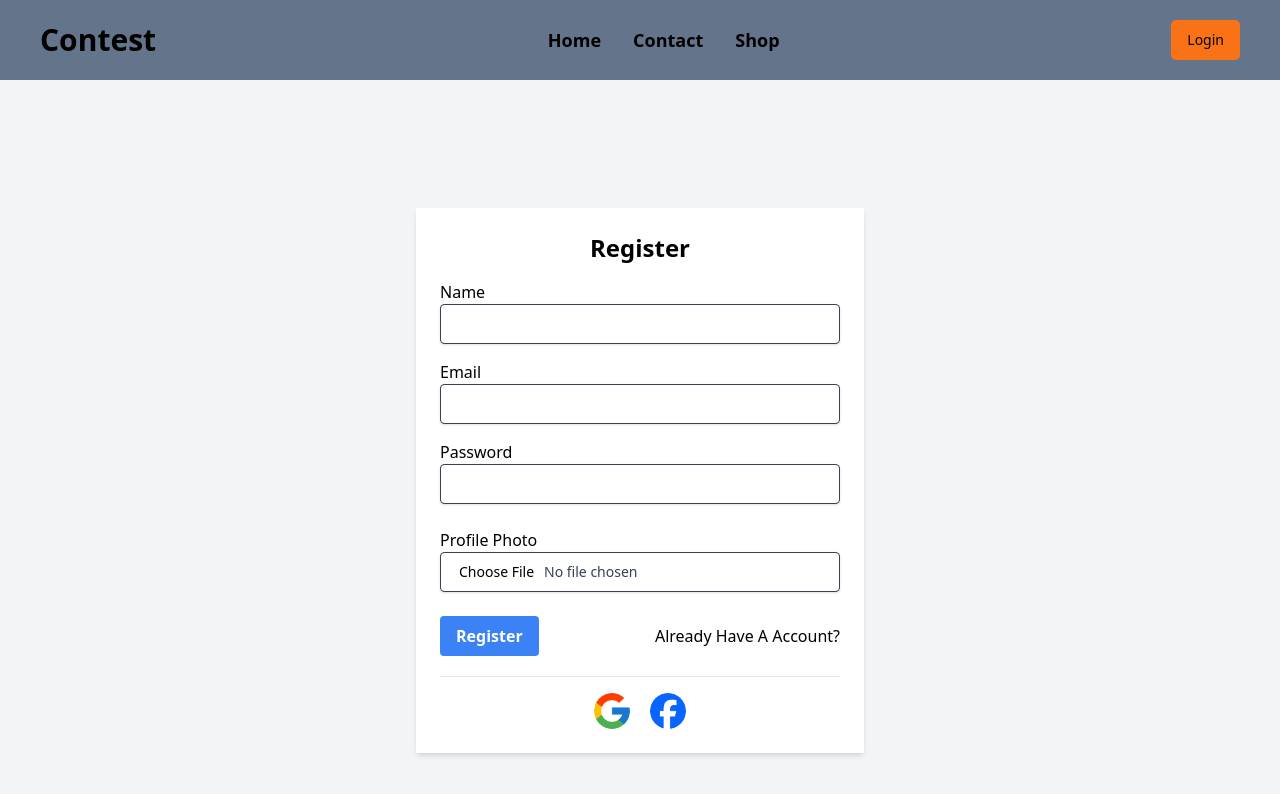
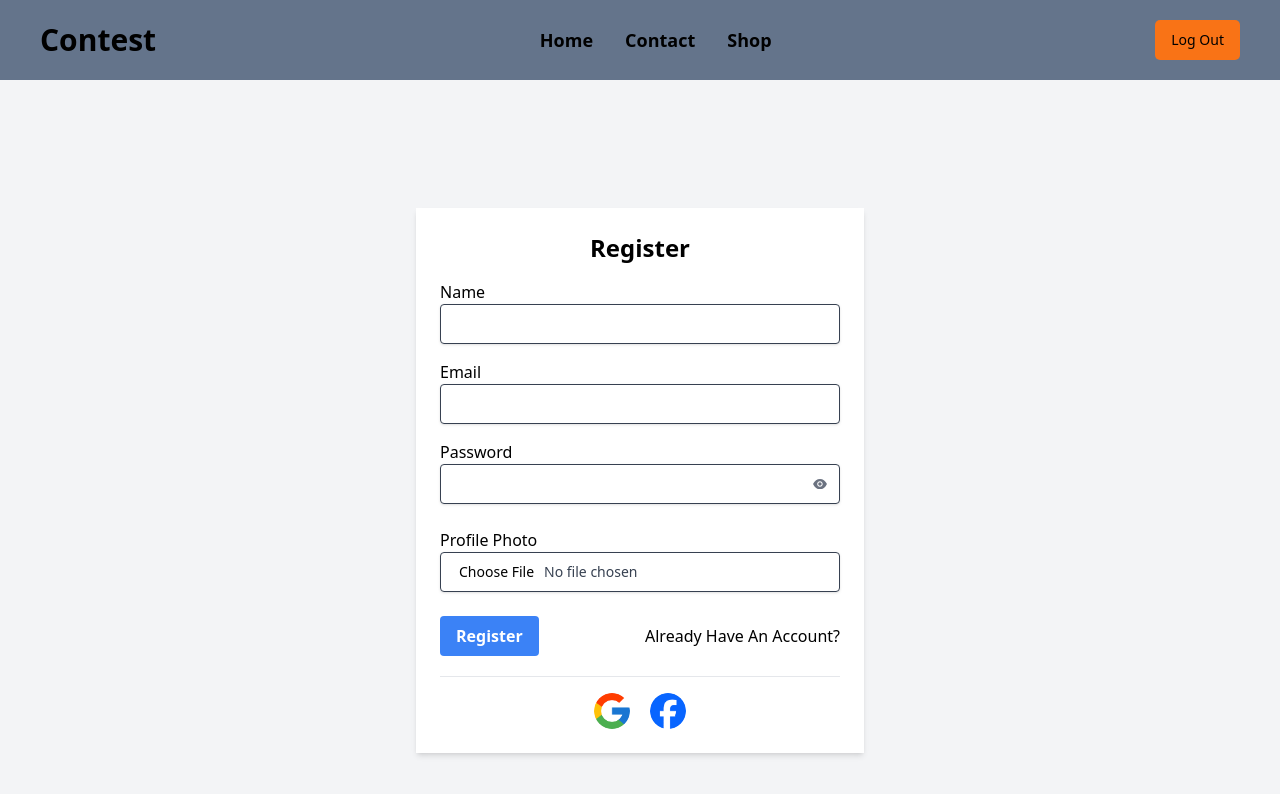
Before and after one commit to developersajadur/client-side-Contest-Creation-Platform-with-react, a React (Vite) app: page /register in a window 1280 px wide. Shown: the top 794 px of the page. Built offline with nearby package versions, Linux system fonts and the light colour scheme; no server answers.

Commit message:
firebase login, register tk add hoy nai coltese

```diff
--- /dev/null
+++ b/firebase.config.js
@@ -0,0 +1,20 @@
+// Import the functions you need from the SDKs you need
+import { initializeApp } from "firebase/app";
+import { getAuth } from "firebase/auth";
+// TODO: Add SDKs for Firebase products that you want to use
+// https://firebase.google.com/docs/web/setup#available-libraries
+
+// Your web app's Firebase configuration
+const firebaseConfig = {
+  apiKey: import.meta.env.VITE_APIKEY,
+  authDomain: import.meta.env.VITE_AUTHDOMAIN,
+  projectId: import.meta.env.VITE_PROJECTID,
+  storageBucket: import.meta.env.VITE_STORAGEBUCKET,
+  messagingSenderId: import.meta.env.VITE_APPID,
+  appId: import.meta.env.VITE_MESSAGINGSENDERID
+};
+
+// Initialize Firebase
+const app = initializeApp(firebaseConfig);
+const auth = getAuth(app);
+export default auth
--- a/package.json
+++ b/package.json
@@ -15,15 +15,18 @@
     "axios": "^1.7.2",
     "class-variance-authority": "^0.7.0",
     "clsx": "^2.1.1",
+    "firebase": "^10.12.2",
     "localforage": "^1.10.0",
     "lucide-react": "^0.381.0",
     "match-sorter": "^6.3.4",
     "react": "^18.2.0",
     "react-dom": "^18.2.0",
     "react-hook-form": "^7.51.5",
+    "react-hot-toast": "^2.4.1",
     "react-icons": "^5.2.1",
     "react-router-dom": "^6.23.1",
     "sort-by": "^1.2.0",
+    "sweetalert2": "^11.11.0",
     "tailwind-merge": "^2.3.0",
     "tailwindcss-animate": "^1.0.7"
   },
--- a/src/Forms/Login.jsx
+++ b/src/Forms/Login.jsx
@@ -1,14 +1,24 @@
+import { useState } from 'react';
 import { useForm } from 'react-hook-form';
 import { Link } from 'react-router-dom';
+// import { FaGoogle, FaFacebook, FaEye, FaEyeSlash } from 'react-icons/fa';
+import { AiFillEye, AiFillEyeInvisible } from 'react-icons/ai';
 
 const Login = () => {
   const { register, handleSubmit, formState: { errors } } = useForm();
+  const [showPassword, setShowPassword] = useState(false);
+
+  const handleTogglePassword = () => {
+    setShowPassword(!showPassword);
+  };
+
   const handleGoogleLogin = () => {
     console.log('Google Login');
-  }
+  };
+
   const handleFacebookLogin = () => {
     console.log('Facebook Login');
-  }
+  };
 
   const onSubmit = data => {
     console.log(data);
@@ -20,7 +30,7 @@ import { Link } from 'react-router-dom';
         <h2 className="text-2xl font-bold text-center mb-4">Login</h2>
         <form onSubmit={handleSubmit(onSubmit)}>
           <div className="mb-4">
-            <label className="block text-gray-700 font-bold mb-2" htmlFor="email">
+            <label htmlFor="email" className="block text-gray-700 font-bold mb-2">
               Email
             </label>
             <input
@@ -32,15 +42,24 @@ import { Link } from 'react-router-dom';
             {errors.email && <p className="text-red-500 text-xs mt-1">{errors.email.message}</p>}
           </div>
           <div className="mb-6">
-            <label className="block text-gray-700 font-bold mb-2" htmlFor="password">
+            <label htmlFor="password" className="block text-gray-700 font-bold mb-2">
               Password
             </label>
+            <div className="relative">
               <input
                 id="password"
-              type="password"
+                type={showPassword ? 'text' : 'password'}
                 {...register('password', { required: 'Password is required' })}
                 className={`shadow appearance-none border rounded w-full py-2 px-3 text-gray-700 mb-3 leading-tight focus:outline-none focus:shadow-outline ${errors.password ? 'border-red-500' : ''}`}
               />
+              <button
+                type="button"
+                className="absolute inset-y-0 right-0 pr-3 flex items-center text-gray-500 hover:text-gray-700 focus:outline-none focus:text-gray-700"
+                onClick={handleTogglePassword}
+              >
+                {showPassword ? <AiFillEye /> : <AiFillEyeInvisible />}
+              </button>
+            </div>
             {errors.password && <p className="text-red-500 text-xs mt-1">{errors.password.message}</p>}
           </div>
           <div className="flex items-center justify-between">
--- a/src/Forms/Register.jsx
+++ b/src/Forms/Register.jsx
@@ -1,24 +1,66 @@
-// import { Input } from '@/components/ui/input';
-// import { Label } from '@/components/ui/label';
 import { Input } from '@/components/ui/input';
 import { useForm } from 'react-hook-form';
-import { Link } from 'react-router-dom';
+import { Link, Navigate } from 'react-router-dom';
+import { useState } from 'react';
+import { AiFillEye, AiFillEyeInvisible } from 'react-icons/ai';
+import useAuth from '@/Hooks/useAuth';
+import toast from 'react-hot-toast';
 
 const Register = () => {
   const { register, handleSubmit, formState: { errors } } = useForm();
+  const [showPassword, setShowPassword] = useState(false);
+  const {
+    createUser,
+    googleLogin,
+    twitterLogin,
+    updateUserProfile,
+  } = useAuth();
+
+  const togglePasswordVisibility = () => {
+    setShowPassword(!showPassword);
+  };
+
+  const handleSocialLogin = socialProvider => {
+    socialProvider()
+        .then(result => {
+            if (result.user) {
+                Navigate(location?.state || "/");
+            }
+        })
+        .catch(error => {
+            toast.error(error.message);
+        });
+};
+
 const handleGoogleLogin = () => {
-    console.log('Google Login');
-  }
-  const handleFacebookLogin = () => {
-    console.log('Facebook Login');
+    handleSocialLogin(googleLogin);
+};
+
+const handleTwitterLogin = () => {
+    handleSocialLogin(twitterLogin);
+};
+
+  const onSubmit = data =>{
+    // create user
+    createUser(data.email, data.password )
+        .then((result) => {
+       // update user
+       updateUserProfile( data.image , data.name)
+       .then ( () => {
+        toast.success('Login successful');
+        if (result.user) {
+            Navigate(location?.state || "/");
         }
 
-  const onSubmit = data => {
-    console.log(data);
+    })
+        })
+        .catch(error => {
+            toast.error(error.message);
+        });
 };
 
   return (
-    <div className="flex justify-center items-center min-h-screen bg-gray-100">
+    <div className="flex py-20 justify-center items-center min-h-screen bg-gray-100">
       <div className="w-full max-w-md bg-white rounded-lg shadow-md p-6">
         <h2 className="text-2xl font-bold text-center mb-4">Register</h2>
         <form onSubmit={handleSubmit(onSubmit)}>
@@ -44,12 +86,21 @@ const Register = () => {
           </div>
           <div className="mb-6">
             <label htmlFor="password">Password</label>
+            <div className="relative">
               <Input
                 id="password"
-              type="password"
+                type={showPassword ? "text" : "password"}
                 {...register('password', { required: 'Password is required' })}
                 className={`shadow appearance-none border rounded w-full py-2 px-3 text-gray-700 mb-3 leading-tight focus:outline-none focus:shadow-outline ${errors.password ? 'border-red-500' : ''}`}
               />
+              <button
+                type="button"
+                onClick={togglePasswordVisibility}
+                className="absolute inset-y-0 right-0 pr-3 flex items-center text-gray-500 hover:text-gray-700 focus:outline-none focus:text-gray-700"
+              >
+                {showPassword ? <AiFillEyeInvisible /> : <AiFillEye />}
+              </button>
+            </div>
             {errors.password && <p className="text-red-500 text-xs mt-1">{errors.password.message}</p>}
           </div>
           <div className="mb-6">
@@ -69,13 +120,13 @@ const Register = () => {
             >
               Register
             </button>
-            <Link className='text-center' to="/login">Already Have A Account?</Link>
+            <Link className='text-center' to="/login">Already Have An Account?</Link>
           </div>
         </form>
         <hr className='mt-5' />
         <div className="flex gap-5 justify-center pt-4">
                     <button onClick={handleGoogleLogin}><img className="h-9 w-9 rounded-full" src="/image/google-icon.png" alt="google" /></button>
-                    <button onClick={handleFacebookLogin}><img className="h-9 w-9 rounded-full" src="/image/facebook-icon.png" alt="facebook" /></button>
+                    <button onClick={handleTwitterLogin}><img className="h-9 w-9 rounded-full" src="/image/facebook-icon.png" alt="facebook" /></button>
                     {/* <button onClick={handleTwitterLogin}><img className="h-9 w-9 rounded-full" src="./twitter-icon.png" alt="twitter" /></button> */}
                 </div>
       </div>
--- /dev/null
+++ b/src/Hooks/useAuth.jsx
@@ -0,0 +1,9 @@
+import { AuthContext } from '@/Providers/AuthProvider';
+import { useContext } from 'react';
+
+const useAuth = () => {
+    const auth = useContext(AuthContext);
+    return auth
+};
+
+export default useAuth;
--- a/src/Pages/Shared/Header.jsx
+++ b/src/Pages/Shared/Header.jsx
@@ -8,6 +8,8 @@ import {
     SheetTitle,
     SheetTrigger,
   } from "@/components/ui/sheet";
+import useAuth from "@/Hooks/useAuth";
+  const {user} = useAuth
 
 
 const Header = () => {
@@ -38,7 +40,13 @@ const Header = () => {
                     {navLinks}
                 </ul>
             </div>
-            <Button className="bg-orange-500 hover:bg-red-500 rounded-[5px]" variant="destructive">Login</Button>
+          {
+            user?(
+                <Button className="bg-orange-500 hover:bg-red-500 rounded-[5px]" variant="destructive">Login</Button>
+            ) : (
+                <Button className="bg-orange-500 hover:bg-red-500 rounded-[5px]" variant="destructive">Log Out</Button>
+            )
+          }
         </div>
     );
 };
--- /dev/null
+++ b/src/Providers/AuthProvider.jsx
@@ -0,0 +1,124 @@
+import auth from "../../firebase.config";
+import {
+    FacebookAuthProvider,
+    GoogleAuthProvider,
+    TwitterAuthProvider,
+    createUserWithEmailAndPassword,
+    onAuthStateChanged,
+    signInWithEmailAndPassword,
+    signInWithPopup,
+    signOut,
+    updateProfile
+} from "firebase/auth";
+
+import { createContext, useEffect, useState } from "react";
+import toast, { Toaster } from "react-hot-toast";
+
+export const AuthContext = createContext(null);
+
+// Social auth providers
+const twitterProvider = new TwitterAuthProvider();
+const googleProvider = new GoogleAuthProvider();
+const facebookProvider = new FacebookAuthProvider();
+
+const AuthProvider = ({ children }) => {
+    const [user, setUser] = useState(null);
+    const [loading, setLoading] = useState(true);
+
+    // Password validation regex
+    const passwordRegex = /^(?=.*[0-9])(?=.*[!@#$%^&*])[a-zA-Z0-9!@#$%^&*]{6,16}$/;
+
+    // Create User
+    const createUser = (email, password) => {
+        if (!passwordRegex.test(password)) {
+            toast.error('Weak password');
+        }
+            return createUserWithEmailAndPassword(auth, email, password);
+        }
+
+    // update user
+
+    const updateUserProfile = (image, name) => {
+      return updateProfile(auth.currentUser, {
+          photoURL: image,
+          displayName: name
+        });
+      }
+
+    // Sign in User
+    const signInUser = async (email, password) => {
+        try {
+            return await signInWithEmailAndPassword(auth, email, password);
+        } catch (error) {
+            toast.error(error.message, {
+                position: "top-center",
+                autoClose: 3000,
+                hideProgressBar: false,
+                closeOnClick: true,
+                pauseOnHover: true,
+                draggable: true,
+                progress: undefined,
+                theme: "light",
+            });
+        }
+    };
+
+    // Google login
+    const googleLogin = () => {
+        setLoading(true);
+        return signInWithPopup(auth, googleProvider);
+    };
+
+    // Twitter login
+    const twitterLogin = () => {
+        setLoading(true);
+        return signInWithPopup(auth, twitterProvider);
+    };
+
+    // Facebook login
+    const facebookLogin = () => {
+        setLoading(true);
+        return signInWithPopup(auth, facebookProvider);
+    };
+
+    // Log out User
+    const logOutUser = async () => {
+        await signOut(auth);
+        toast.success('Logged out successfully');
+        setUser(null);
+    };
+
+    // Observer
+    useEffect(() => {
+        const unSubscribeUser = onAuthStateChanged(auth, (currentUser) => {
+            setLoading(false);
+            setUser(currentUser || null);
+            // console.log(currentUser.email);
+        });
+
+        return () => {
+            unSubscribeUser();
+        };
+    }, []);
+
+    const contextValue = {
+        user,
+        createUser,
+        signInUser,
+        logOutUser,
+        facebookLogin,
+        googleLogin,
+        twitterLogin,
+        loading,
+        updateUserProfile
+    };
+
+    return (
+        <AuthContext.Provider value={contextValue}>
+            {children}
+            <Toaster position="top-center" reverseOrder={false} />
+        </AuthContext.Provider>
+    );
+};
+
+export default AuthProvider;
--- a/src/main.jsx
+++ b/src/main.jsx
@@ -3,9 +3,12 @@ import ReactDOM from 'react-dom/client'
 import './index.css'
 import { RouterProvider } from 'react-router-dom'
 import { router } from './Router/Router'
+import AuthProvider from './Providers/AuthProvider'
 
 ReactDOM.createRoot(document.getElementById('root')).render(
   <React.StrictMode>
+    <AuthProvider>
     <RouterProvider router={router} />
+    </AuthProvider>
   </React.StrictMode>,
 )
```
Also changed, not shown: 1 other file (tests, documents, lock files or other folders). Lines whose indentation alone changed are shown as unchanged.
